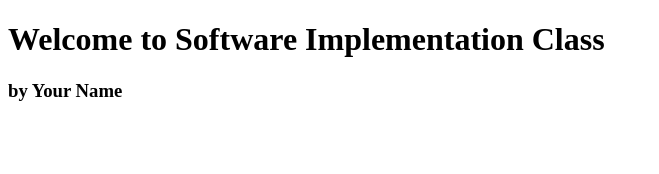
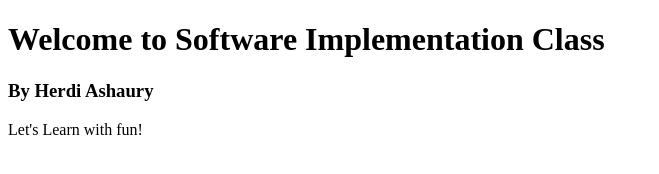
Before and after one commit to wasu74/ipl-wafa-modul1, a plain HTML site: page git/index.html in a window 1280 px wide. Shown: the whole page, without its empty margins (0-659 px from the left). Drawn offline with Linux system fonts and the light colour scheme.

Commit message:
Tambah Konten

```diff
--- a/git/index.html
+++ b/git/index.html
@@ -5,5 +5,8 @@
 </head>
 <body>
     <h1>Welcome to Software Implementation Class</h1>
-    <h3>by Your Name</h3>
+    <h3>By Herdi Ashaury</h3>
+    <section>
+    Let's Learn with fun!
+    </section>
 </body>
```
